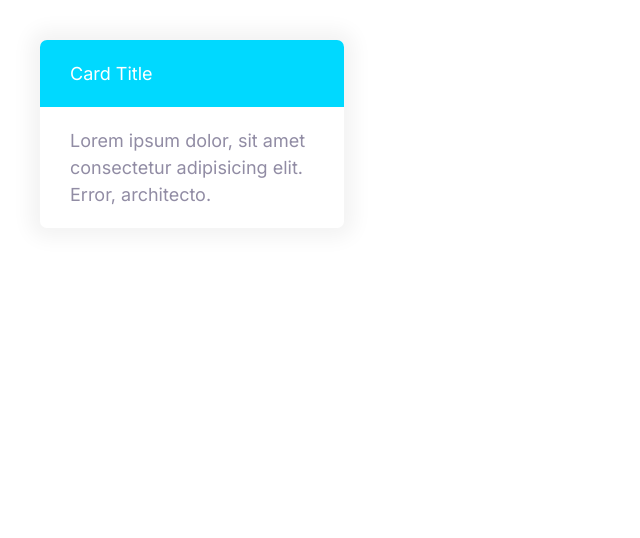
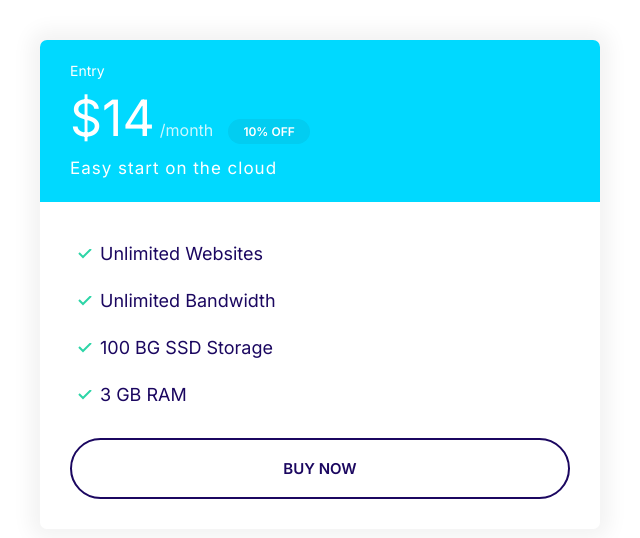
Before and after one commit to Freebox96/freebox, a plain HTML site: page index.html in a window 1280 px wide. Shown: the whole page, without its empty margins (0-640 px from the left). Drawn offline with Linux system fonts and the light colour scheme.

Commit message:
Creating the Plans for full card.

```diff
--- a/css/styles.css
+++ b/css/styles.css
@@ -98,6 +98,7 @@ a {
 }
 .badge--small {
     font-size: 1.6rem;
+    padding: 0.5rem 1.5rem;
 }
 
 @media screen and (min-width: 1024px) {
@@ -252,3 +253,48 @@ a {
     background: var(--color-secondary);
     color: #fff;
 }
+.card--secondary .badge--secondary{
+    background: #02cdf1;
+}
+/* Plans*/
+
+.plan__name{
+    color: #fff;
+    margin: 0;
+    font-weight: 500;
+    font-size: 2.4rem;
+}
+.plan__price{
+    font-size: 6rem;
+}
+.plan__billing-cycle{
+    font-size: 2.4rem;
+    font-weight: 300;
+    opacity: 0.8;
+    margin-right: 1rem;
+}
+.plan__description{
+  font-size: 2rem;
+  font-weight: 300;
+  letter-spacing: 1px;
+  display: block;
+}
+.plan .list__item{
+    margin-bottom: 2rem;
+}
+
+@media screen and (min-width: 1024px) {
+    .plan__name{
+        font-size: 1.4rem;
+    }
+    .plan__price{
+        font-size: 5rem;
+    }
+    .plan__billing-cycle{
+        font-size: 1.6rem;
+    }
+    .plan__description{
+        font-size: 1.7rem;
+    }
+
+}
--- a/index.html
+++ b/index.html
@@ -15,12 +15,25 @@
     <link rel="stylesheet" href="css/styles.css" />
   </head>
   <body>
-    <div style="width: 30%; padding: 4rem">
-      <div class="card card--secondary">
-        <header class="card__header">Card Title</header>
-        <div class="card__body">
-          Lorem ipsum dolor, sit amet consectetur adipisicing elit. Error,
-          architecto.
+    <div style="width: 50%; padding: 4rem">
+      <div class="plan">
+        <div class="card card--secondary">
+          <header class="card__header">
+            <h3 class="plan__name">Entry</h3>
+            <span class="plan__price">$14</span>
+            <span class="plan__billing-cycle">/month</span>
+            <span class="badge badge--secondary badge--small">10% OFF</span>
+            <span class="plan__description">Easy start on the cloud</span>
+          </header>
+          <div class="card__body">
+            <ul class="list list--tick">
+              <li class="list__item">Unlimited Websites</li>
+              <li class="list__item">Unlimited Bandwidth</li>
+              <li class="list__item">100 BG SSD Storage</li>
+              <li class="list__item">3 GB RAM</li>
+            </ul>
+            <button class="btn btn--outline btn--block">Buy Now</button>
+          </div>
         </div>
       </div>
     </div>
```
Also changed, not shown: components/Plans.html (added, +22 -0 lines).
